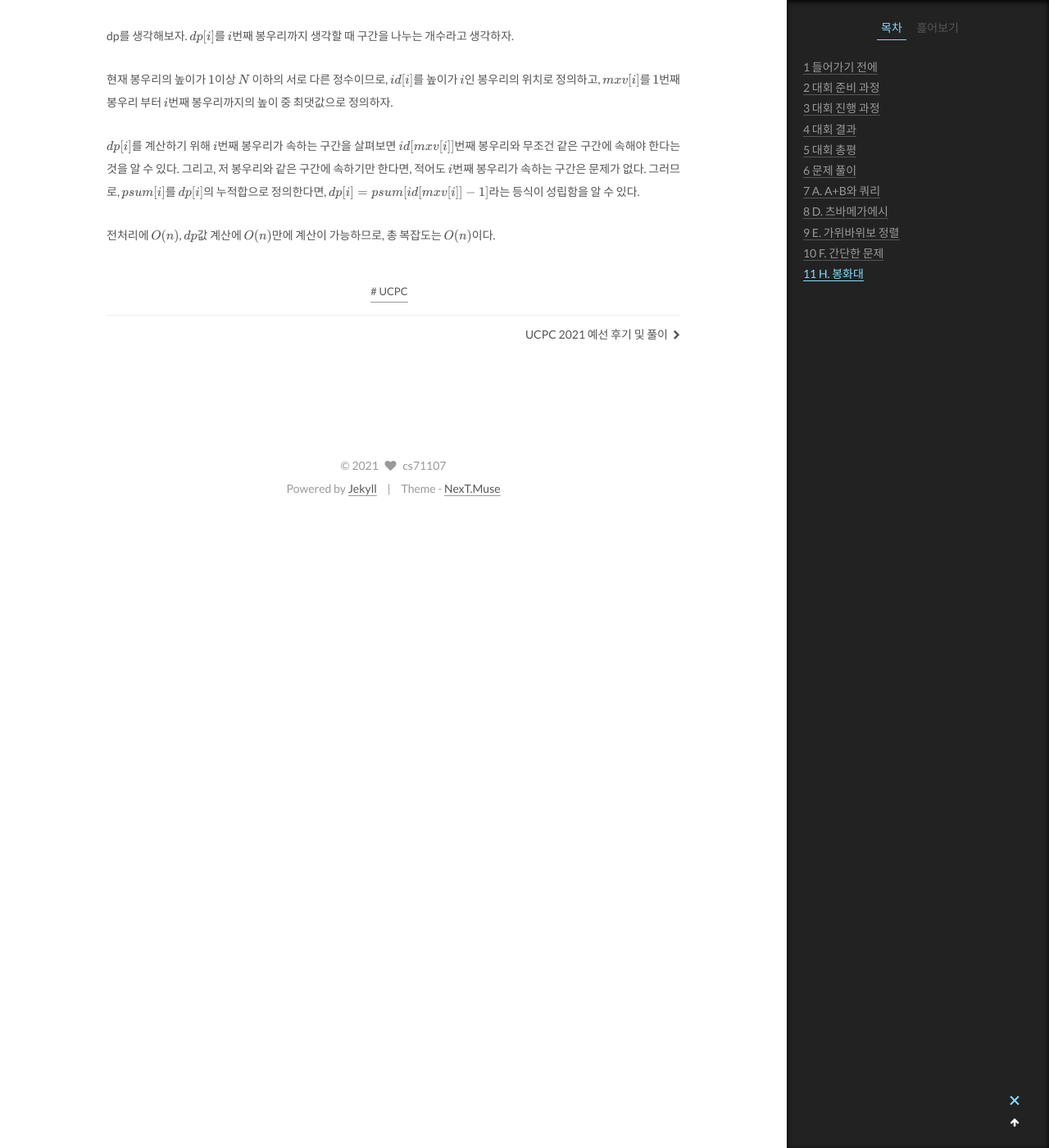
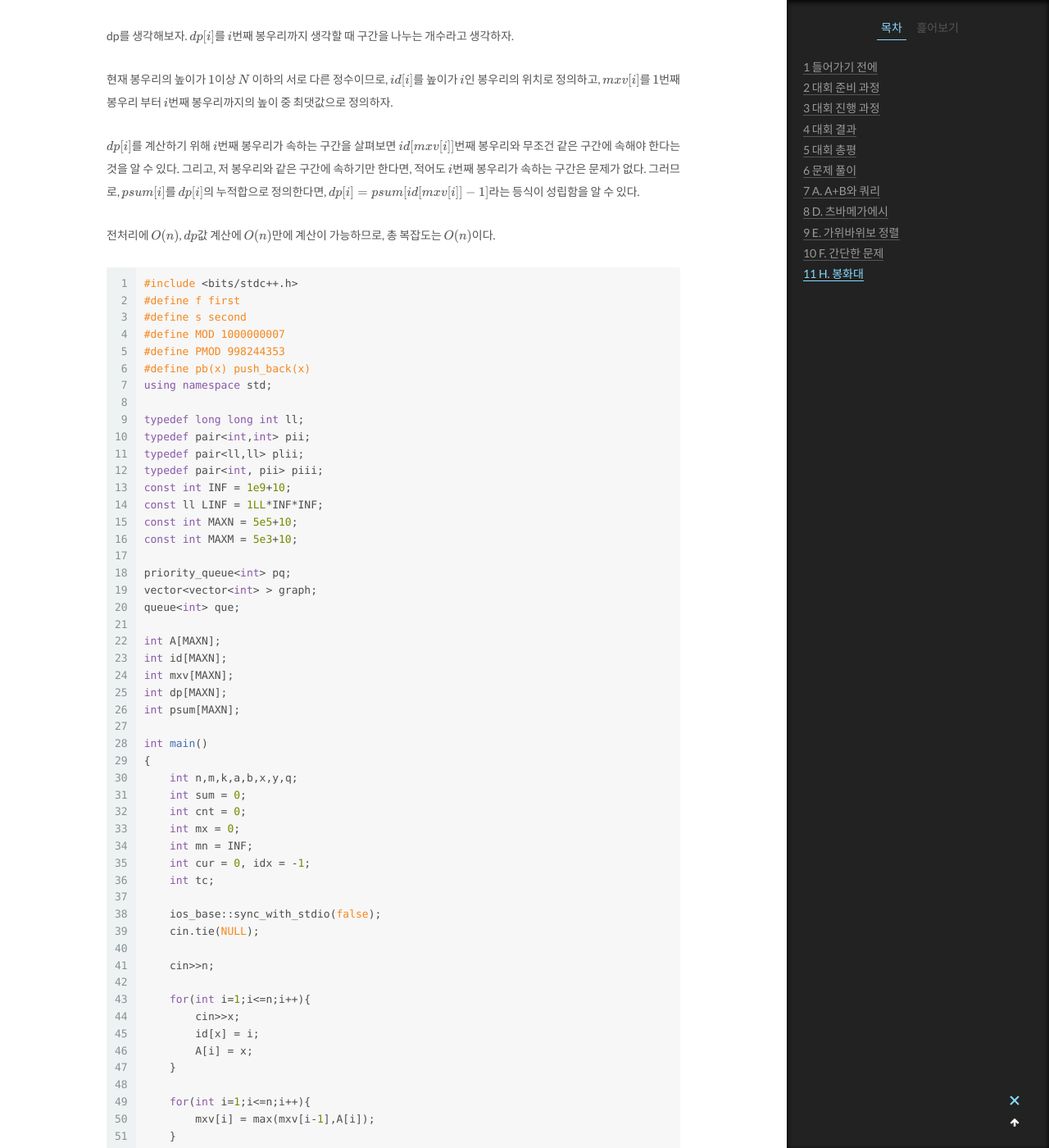
Before and after one commit to cs71107/cs71107.github.io, a Jekyll site: the page built from _posts/2021-11-17-UCPC.md, in a window 1280 px wide and 1400 px high, scrolled down 22941 px. Shown: the whole window at 82% size. Built offline with Jekyll 4.4.1, drawn with Linux system fonts in a browser that asks for light colours; formulas are drawn with MathJax 3; comment, search, counter and statistics services are not loaded; some of the changed text lies outside the part shown.

Commit message:
fixing UCPC

````diff
--- a/_posts/2021-11-17-UCPC.md
+++ b/_posts/2021-11-17-UCPC.md
@@ -949,3 +949,78 @@ $dp[i]$를 계산하기 위해 $i$번째 봉우리가 속하는 구간을 살펴
 $psum[i]$를 $dp[i]$의 누적합으로 정의한다면, $dp[i] = psum[id[mxv[i]]-1]$라는 등식이 성립함을 알 수 있다.
 
 전처리에 $O(n)$, $dp$값 계산에 $O(n)$만에 계산이 가능하므로, 총 복잡도는 $O(n)$이다.
+
+```cpp
+#include <bits/stdc++.h>
+#define f first
+#define s second
+#define MOD 1000000007
+#define PMOD 998244353
+#define pb(x) push_back(x)
+using namespace std;
+
+typedef long long int ll;
+typedef pair<int,int> pii;
+typedef pair<ll,ll> plii;
+typedef pair<int, pii> piii;
+const int INF = 1e9+10;
+const ll LINF = 1LL*INF*INF;
+const int MAXN = 5e5+10;
+const int MAXM = 5e3+10;
+
+priority_queue<int> pq;
+vector<vector<int> > graph;
+queue<int> que;
+
+int A[MAXN];
+int id[MAXN];
+int mxv[MAXN];
+int dp[MAXN];
+int psum[MAXN];
+
+int main()
+{
+    int n,m,k,a,b,x,y,q;
+    int sum = 0;
+    int cnt = 0;
+    int mx = 0;
+    int mn = INF;
+    int cur = 0, idx = -1;
+    int tc;
+
+    ios_base::sync_with_stdio(false);
+    cin.tie(NULL);
+
+    cin>>n;
+
+    for(int i=1;i<=n;i++){
+        cin>>x;
+        id[x] = i;
+        A[i] = x;
+    }
+
+    for(int i=1;i<=n;i++){
+        mxv[i] = max(mxv[i-1],A[i]);
+    }
+
+    dp[0] = 1;
+    psum[0] = 1;
+
+    for(int i=1;i<=n;i++){
+        mx = mxv[i];
+        idx = id[mx];
+
+        dp[i] = psum[idx-1];
+
+        psum[i] = psum[i-1]+dp[i];
+
+        if(psum[i]>=MOD)psum[i]-=MOD;
+    }
+
+    cout<<dp[n]<<"\n";
+
+
+    return 0;
+}
+
+```
````
